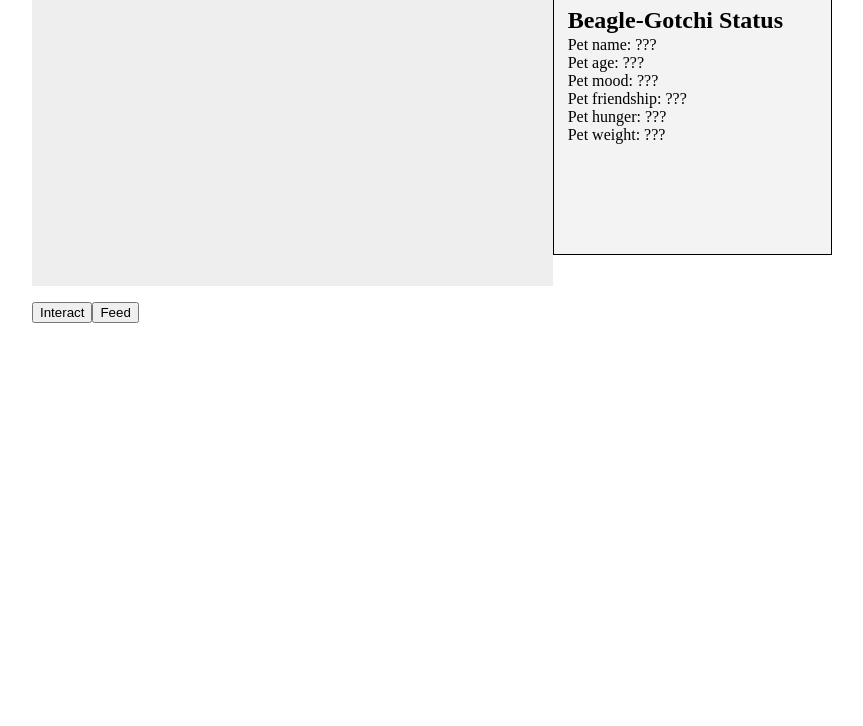
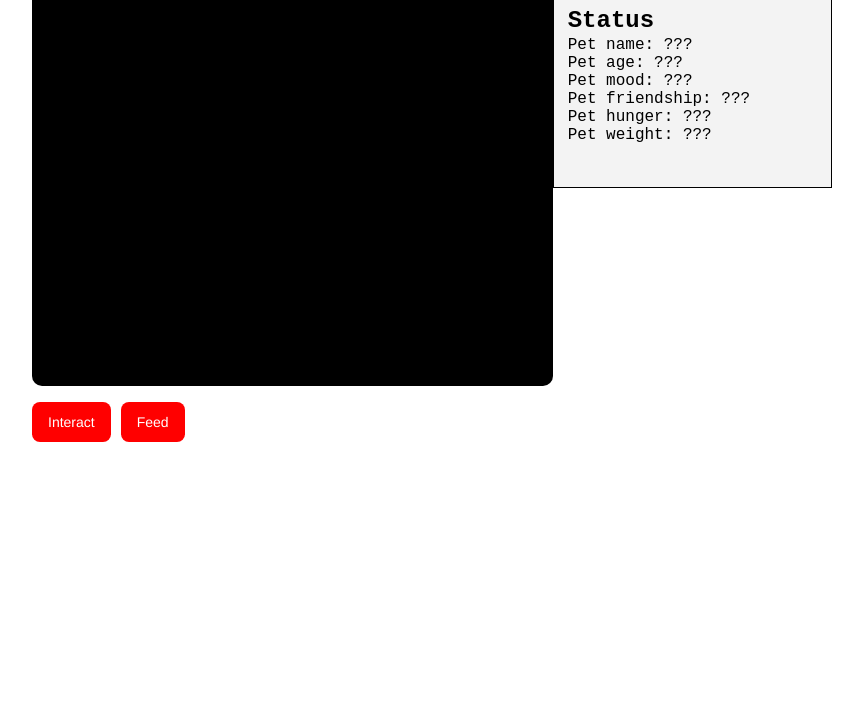
Before and after one commit to Tooo/Beagle-Gotchi, a website: page webserver/public/index.html in a window 1280 px wide. Shown: the part 74-800 px from the top of the page, without its empty margins (208-1071 px from the left). Drawn offline with nearby package versions, Linux system fonts and the light colour scheme; no server answers.

Commit message:
Changed styling to website

```diff
--- a/webserver/public/index.html
+++ b/webserver/public/index.html
@@ -9,7 +9,7 @@
 	<div id='content'>
 		<h1>Beagle-Gotchi</h1>
 		<div id='status-box'>
-			<h2>Beagle-Gotchi Status</h2>
+			<h2>Status</h2>
 			<div id='pet-name-container'>
 				Pet name: <div id='pet-name' class='status-container'>???</div>
 			</div>
--- a/webserver/public/stylesheets/style.css
+++ b/webserver/public/stylesheets/style.css
@@ -1,13 +1,20 @@
 
 #petContainer {
-	height: 300px;
+	height: 400px;
 	overflow: auto;
 	background-color: #eee;
 	margin-bottom: 1em;
 	margin-right: 10px;
+	background-color: black;
+	border-radius: 10px;
+}
+
+#menuContainer {
+	align-items: center;
 }
 
 body {
+	font-family: 'Courier New', Courier, monospace;
 	width: 800px;
 	margin-left: auto;
 	margin-right: auto;
@@ -20,7 +27,7 @@ h1, h2 {
 #status-box {
 	float: right;
 	width: 250px;
-	min-height: 200pt;
+	min-height: 150pt;
 	border: thin black solid;
 	background-color: #f3f3f3;
 	padding-left: 10pt;
@@ -42,6 +49,46 @@ h1, h2 {
 	display: none;
 }
 
+#petScreen {
+	margin:auto;
+	margin-top: 20px;
+	background-color: black;
+	color: white;
+}
+
 .status-container {
 	display: inline-block;
 }
+/* https://getcssscan.com/css-buttons-examples */
+button {
+  background-color: red;
+  border-radius: 8px;
+  border-style: none;
+  box-sizing: border-box;
+  color: #FFFFFF;
+  cursor: pointer;
+  display: inline-block;
+  font-family: "Haas Grot Text R Web", "Helvetica Neue", Helvetica, Arial, sans-serif;
+  font-size: 14px;
+  font-weight: 500;
+  height: 40px;
+  line-height: 20px;
+  list-style: none;
+  margin: 0;
+  margin-right: 10px;
+  outline: none;
+  padding: 10px 16px;
+  position: relative;
+  text-align: center;
+  text-decoration: none;
+  transition: color 100ms;
+  vertical-align: baseline;
+  user-select: none;
+  -webkit-user-select: none;
+  touch-action: manipulation;
+}
+
+button:hover,
+button:focus {
+  background-color: #F082AC;
+}
```
